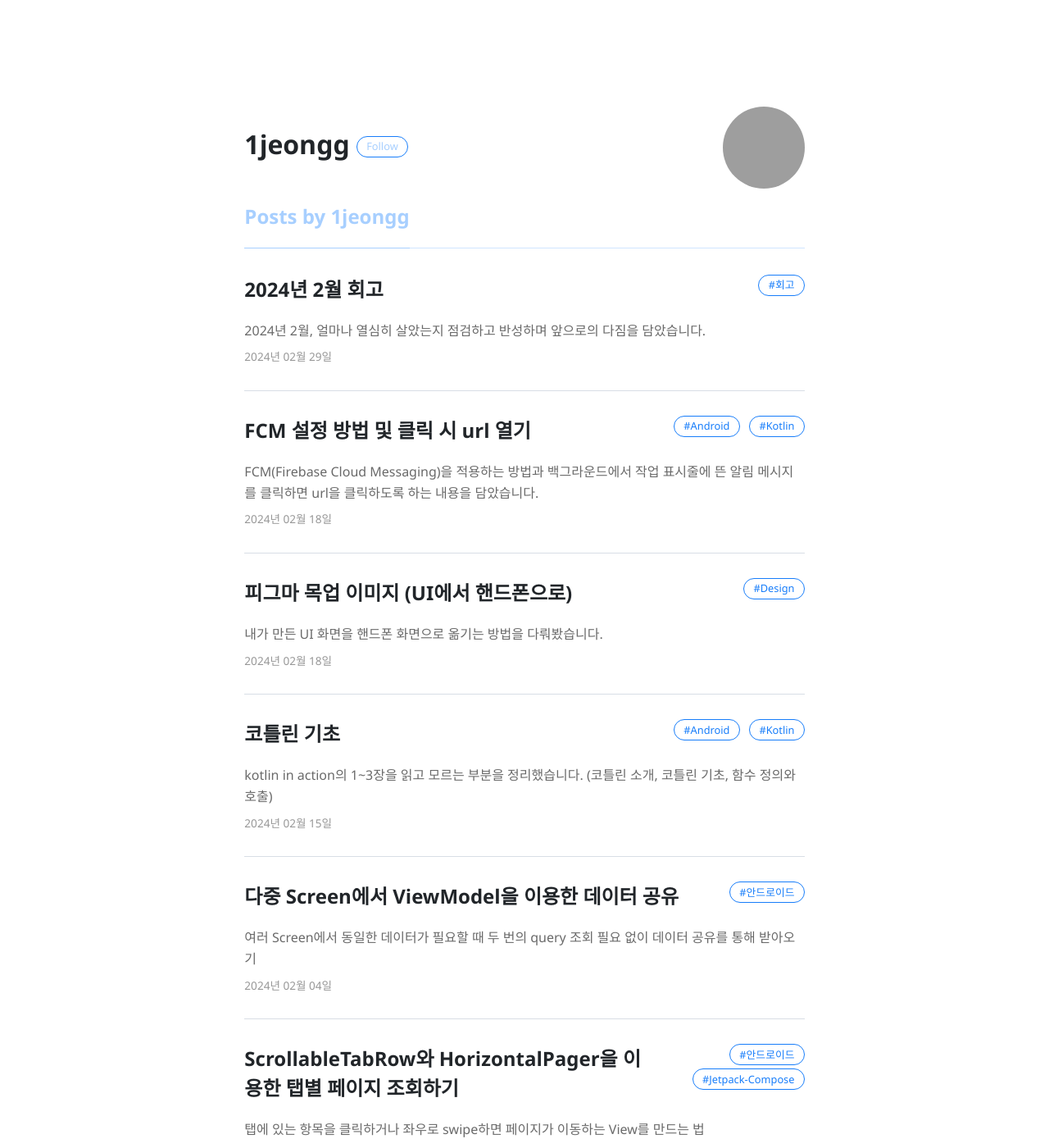
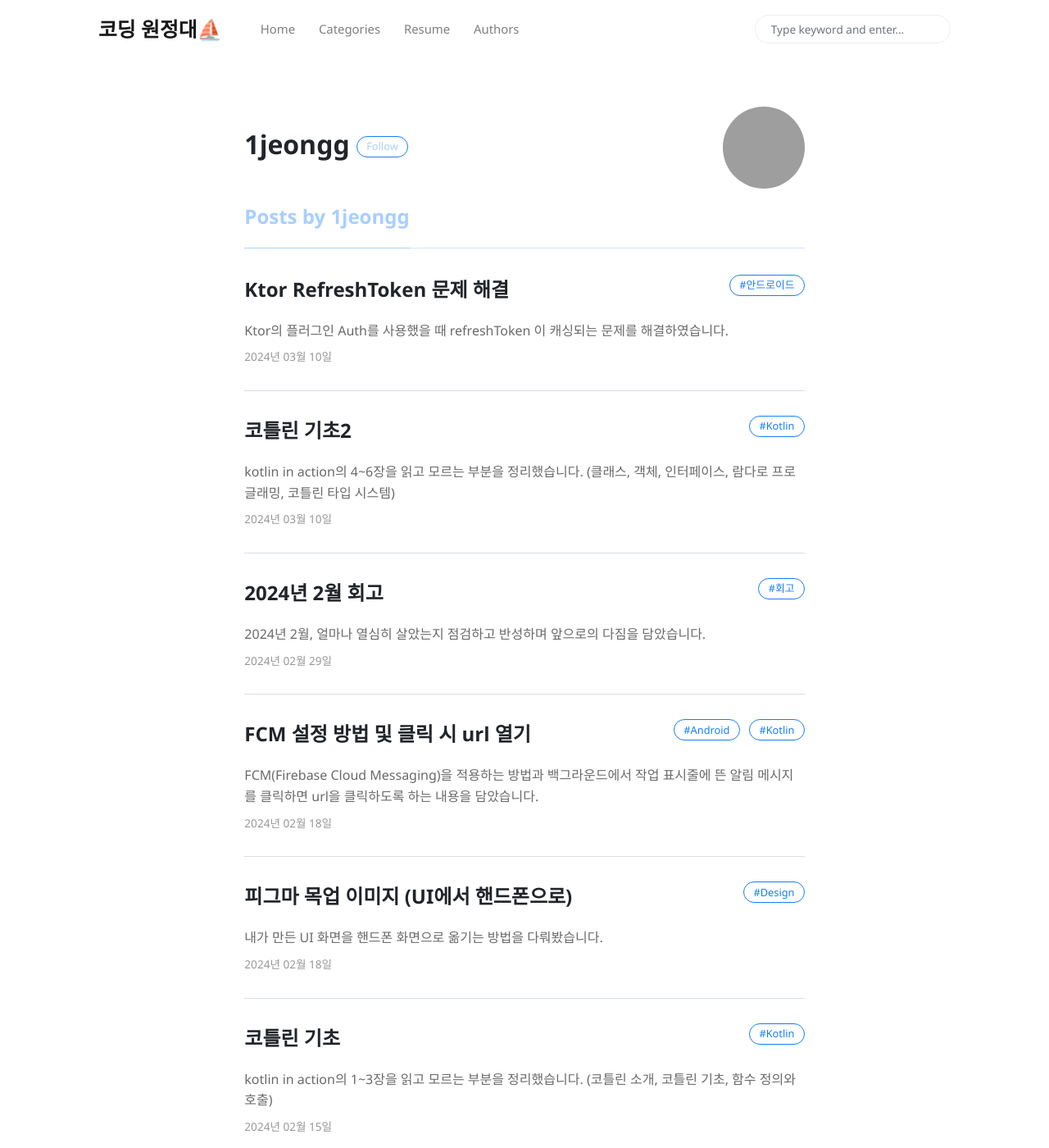
Before and after one commit to 1jeongg/1jeongg.github.io, a Jekyll site: the page built from _pages/author-1jeongg.html, in a window 1280 px wide and 1400 px high. Shown: the whole window at 82% size. Built offline with Jekyll 4.4.1, drawn with Linux system fonts in a browser that asks for light colours; nearby versions of some CDN libraries; some web fonts are replaced; some of the changed lines change nothing that is shown; grey boxes are pictures that could not be loaded.

Commit message:
add kotlin in action2, refresh token error

````diff
--- a/_posts/2024-02-15-kotlin-in-action1.md
+++ b/_posts/2024-02-15-kotlin-in-action1.md
@@ -2,7 +2,7 @@
 layout: post
 title:  "코틀린 기초"
 author: 1jeongg
-categories: [ Android, Kotlin ]
+categories: [ Kotlin ]
 summary: "kotlin in action의 1~3장을 읽고 모르는 부분을 정리했습니다. (코틀린 소개, 코틀린 기초, 함수 정의와 호출)"
 tags:
 ---
--- /dev/null
+++ b/_posts/2024-03-10-kotlin-in-action2.md
@@ -0,0 +1,90 @@
+---
+layout: post
+title:  "코틀린 기초2"
+author: 1jeongg
+categories: [ Kotlin ]
+summary: "kotlin in action의 4~6장을 읽고 모르는 부분을 정리했습니다. (클래스, 객체, 인터페이스, 람다로 프로글래밍, 코틀린 타입 시스템)"
+tags:
+---
+
+## 04. 클래스, 객체, 인터페이스
+
+### 클래스
+
+코틀린은 자봐와 달리 콜론(:)을 붙이고 인터페이스와 클래스 이름을 적는 것으로 클래스 확장과 인터페이스 구현을 모두 처리한다.
+
+오버라이딩할땐 반드시 `override` 변경자를 사용해야 한다.
+
+상속한 인터페이스의 메서드 구현 호출하기
+    ```kotlin
+    class Button : Clickable, Focusable {
+        override fun click() = println("I was clicked")
+
+        // 이름과 시그니처가 같은 멤버 메서드에 대해 둘 이상의 디폴트 구현이 있는 경우
+        // 인터페이스를 구현하는 하위 클래스에서 명시적으로 새로운 구현을 제공해야 한다.
+        override fun showOff() {
+            super<Clickable>.showOff()
+            super<Focusable>.showOff()
+        }
+    }
+    ```
+
+
+클래스와 메서드는 기본적으로 final이다. 취약한 기반 클래스 문제(하위 클래스가 base 클래스에 대해 가졌던 가정이 base 클래스를 변경함으로써 깨져버림)로 인해 상속을 최소화하고 싶은 것이다.
+
+클래스 내에서 상속 제어 변경자 의미
+
+|변경자|이 변경자가 붙은 멤버는...|설명|
+|----|--------|---|
+|`final`| 오버라이드 할 수 없음| 클래스 멤버의 기본 변경자다.|
+|`open` |오버라이드 할 수 있음 |반드시 open을 명시해야 오버라이드 할 수 있다.|
+|`abstract` |반드시 오버라이드해야 함 |추상 클래스의 멤버에만 이 변경자를 붙일 수 있다. 추상 멤버에는 구현이 있으면 안된다.|
+|`override` |상위 클래스나 상위 인스턴스의 멤버를 오버라이드하는 중 | 오버라이드 하는 멤버는 기본적으로 열려있다. 하위 클래스의 오버라이드를 금지하려면 final을 명시해야 한다.|
+
+코틀린에선 `internal` 가시성 변경자를 사용하면 같은 모듈 안에서만 볼 수 있다.
+
+코틀린에선 최상위 선언에 대해 private 가시성을 허용한다.
+
+`protected` 멤버는 오직 어떤 클래스나 그 클래스를 상속한 클래스 안에서만 보인다.
+
+ 자바와 코틀린의 중첩 클래스와 내부 클래스 관계
+    | 클래스 B 안에 정ㅇ의된 클래스 A | 자바에서 | 코틀린에서 |
+    | 중첩 클래스(바깥쪽 클래스에 대한 참조를 저장하지 않음) |`static class A` |`class A`|
+    | 내부 클래스(바깥쪽 클래스에 대한 참조를 저장함)| `class A` |`inner class A`|
+
+
+`sealed` 변경자를 사용하면 그 상위 클래스를 상속한 하위 클래스 정의를 제한할 수 있다. 따라서 `when`을 사용할 때 따로 else 분기를 만들지 않아도 괜찮다.
+
+객체의 동등성: 코틀린에서 `==` 연산자는 객체의 동등성을 검사한다.  따라서 비교할 때는 equals를 override해줘야 한다. 그런데 이때 객체가 제대로 작동하지 않는 경우가 있다. 그 이유는 hashCode를 정의하지 않았기 때문이다. 하 근데 이런거 다 재정의해주려면 힘들다. 그래서 코틀린은 `data class`를 만들어서 `toString`, `equals`, `hashCode` 와 같은 메서드를 정의해주고 정확성과 일관성을 한 번더 검사해준다.
+
+## 05. 람다
+
+람다는 기본적으로 다른 함수에 넘길 수 있는 작은 코드 조각을 뜻한다.
+
+- 사용
+    - 이벤트 발생시 핸들러 실행
+    - 데이터 구조의 모든 원소에 이 연산을 적용
+- 위험성
+    - 람다를 이벤트 핸들러나 다른 비동기적으로 실행되는 코드로 활용하는 경우 함수 호출이 끝난 다음에 로컬 변수가 변경 될 수 있다.
+    ```kotlin
+    fun click(button: Button): Int {
+        var clicks = 0
+        button.onClick { clicks++ }
+        return clicks // 항상 0을 반환함 (핸들러가 clicks를 반환한 뒤 호출되기 때문)
+    }
+    ```
+- 멤버참조 (`::`)
+    `people.maxBy(Person::age)` == `people.maxBy{ it.age }` == `people.maxBy{ p -> p.age }`
+
+> `count` vs `size`
+>
+> `people.filter(canBeInClub).size` 이런 코드를 살펴 보자.
+>
+> 해당 코드에선 조건을 만족하는 모든 원소가 들어가는 중간 컬렉션이 생겨 오히려 불필요하다. `count`를 사용하게 되면 조건을 만족하는 원소의 개수만을 추적하지 원소를 따로 저장하진 않기에 더 효율적이다.
+>
+> **`count`가 더 효율적!**
+
+### 지연 계산 컬렉션 계산
+시퀀스를 사용하면 중간 임시 컬렉션을 사용하지 않고도 컬렉션 연산을 연쇄할 수 있다.
+`asSequence` 확장 함수를 호출하면 어떤 컬렉션이든 시퀀스로 바꿀 수 있다.
+시퀀스를 사용하면 더 효율적이기 때문에 큰 컬렉션에 대해 연산을 연쇄할 땐 이걸 쓰자!!!
--- /dev/null
+++ b/_posts/2024-03-10-refresh-error.md
@@ -0,0 +1,95 @@
+---
+layout: post
+title:  "Ktor RefreshToken 문제 해결"
+author: 1jeongg
+categories: [ 안드로이드 ]
+summary: Ktor의 플러그인 Auth를 사용했을 때 refreshToken 이 캐싱되는 문제를 해결하였습니다.
+tags:
+---
+
+PPAP 프로젝트를 진행하던 중 토큰이 만료되면 refresh가 제대로 되지 않는 문제가 발생하였다.
+
+## 문제 발생
+
+[Bearer 토큰의 refresh 동작 방식을 설명한 Ktor의 공식문서](https://ktor.io/docs/bearer-client.html) 를 보면 **Specify how to obtain a new token if the old one is invalid using refreshTokens.**  라고 적혀있다.
+
+나는 이 부분을 읽고 보낸 토큰이 401 에러가 나면 `refreshTokens` 내 함수를 한 번만 호출하고 이때 return한 토큰은 사용되지 않는 것으로 Ktor의 Auth 작동 방식을 완전히 잘못 이해했다.
+
+하지만 Ktor의 동작 방식을 다음 코드를 A 요청을 수행했을 때를 예시로 설명해보면 이렇다.
+
+1. **토큰이 만료되기 전**
+
+    -> A요청 with `Authorization: Bearer abc123`
+
+    이렇게 loadTokens 내 BearerToken의 accessToken이 들어간다.
+2. **토큰이 만료된 경우 (401 Error 발생)**
+
+    -> ㄱ. Hello 출력
+
+    -> ㄴ. 토큰 리프레시 요청 수행 (B요청)
+
+    -> ㄷ. A요청 with `Authorization: Bearer def456`
+
+3. **토큰이 한 번 이상 리프레시된 뒤**
+
+    -> A요청 with `Authorization: Bearer def456`
+
+```kotlin
+install(Auth) {
+    bearer {
+        loadTokens {
+            BearerTokens("abc123", "xyz111")
+        }
+        refreshTokens {
+            println("Hello")
+
+            // 토큰 리프레시 요청 수행 (B요청)
+            val result = client.post(MY_PATH) {
+                setBody(RefreshTokenDTO(refreshToken))
+                markAsRefreshTokenRequest()
+            }.body<RefreshResult>()
+
+            BearerTokens("def456", "xyz111")
+        }
+    }
+}
+```
+
+## 문제 해결
+
+나는 `refreshToken` 내 함수 실행 이후 결과를 dataStore에 저장했는데 이때 accessToken 을 `Bearer hello` 이런 식으로 저장했기에 토큰 리프레시 후 재 요청하면 `Bearer Bearer hello` 이렇게 요청이 날라가기에 문제가 생겼던 것이다.
+
+그래서 Bearer prefix가 앞에 붙어있으면 파싱하는 작업을 했더니 잘 해결되었다 ^0^~
+
+## 또 문제 발생
+
+그런데 로그아웃 또는 회원탈퇴를 한 뒤 로그인하는데 또 문제가 발생했다.
+
+로그아웃 후 로그인을 하면 refreshToken이 아직 남아있으니 `Authorization: Bearer def456` 이렇게 캐싱된 내용이 들어가는 것이었다.
+
+이렇게 잘못된 토큰을 로그인할 때 보내면 서버의 `JwtAuthenticationFilter` 내에서 에러가 발생했다.
+
+로그인할 때만 `refreshToken` 에서 토큰값을 꺼내오지 않기 위해 정말 다양한 방법을 써봤지만.. 해당 함수를 호출하는 게 아니라 저장된 토큰값만 꺼내오는 것이기에 이걸 내 마음대로 조절할 수 없었다.
+
+## 문제 해결
+
+그래서 생각한 방법은 이렇게 저장된 토큰을 다 지워버리면 되지 않나? 였다.
+
+물론 좋은 방법은 아니지만 현재로서 내가 생각할 수 있는 최선이었다.
+
+```kotlin
+// login 함수 내
+client.plugin(Auth).providers.filterIsInstance<BearerAuthProvider>().first().clearToken()
+```
+
+이렇게 시원하게 지워버리면 다 잘 작동된다.
+
+## 결론
+
+Ktor는 아직 많이 사용되지 않는 라이브러리이기에 사용시 공식 문서를 꼼꼼히 읽어봐야 겠다 (아니 근데 너무 설명이 대충되어있는 것도 한 몫 하긴 했어요)
+
+그리고 무슨 token 관리하는데 path에 따라 token 안보내고 이러는 것도 없을까요? 제가 못 찾은 걸까요..? ㅠㅠ 아무튼 좀 별로인 것 같네요.
+
+그리고 Ktor와 Jetpack Compose를 사용한건 KMM으로 마이그레이션을 용이하기 위함이었는데 맥북을 결국 살 돈이 없고... 그래서.. 예.... 별 의미가 없네요
+
+그래도 새로운 문제도 해결하고 좋은 경험이었습니다 ^^ (；′⌒`)
````
